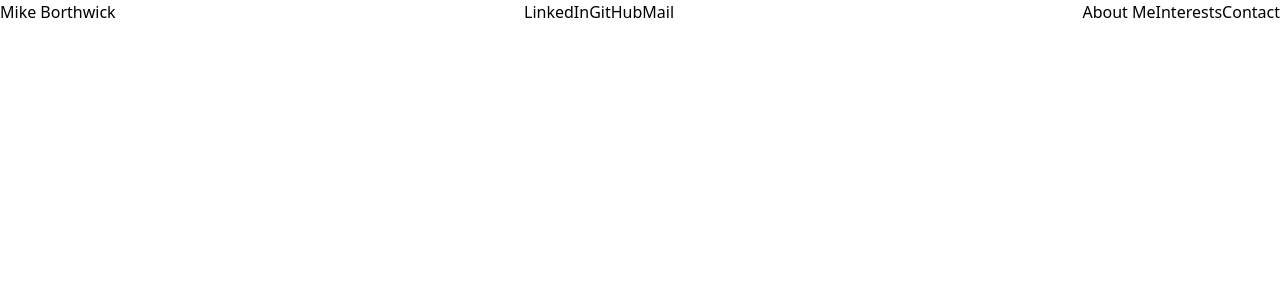
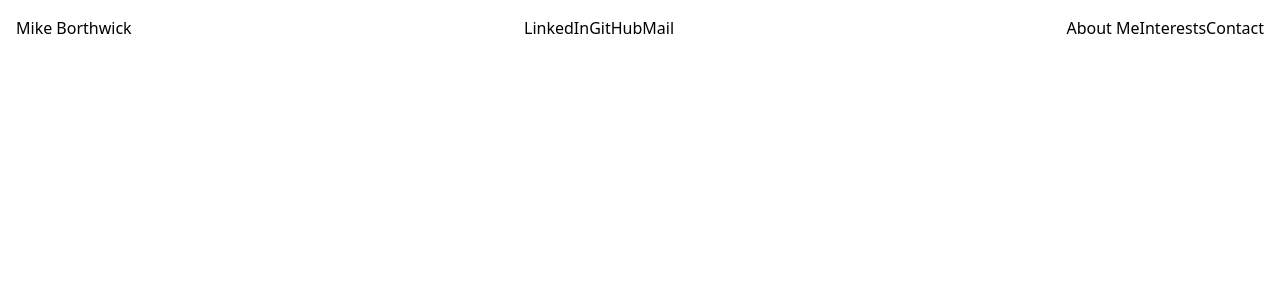
Before and after one commit to mhborthwick/portfolio, a React (Vite) app: page / in a window 1280 px wide. Shown: the top 300 px of the page. Built offline with nearby package versions, Linux system fonts and the light colour scheme.

Commit message:
feat: add layout component

```diff
--- /dev/null
+++ b/src/components/Layout.tsx
@@ -0,0 +1,9 @@
+type Props = {
+  children: React.ReactNode;
+};
+
+function Layout({ children }: Props) {
+  return <div className="m-4">{children}</div>;
+}
+
+export default Layout;
--- a/src/main.tsx
+++ b/src/main.tsx
@@ -2,12 +2,14 @@ import React from "react";
 import ReactDOM from "react-dom/client";
 import Header from "./components/Header";
 import { Icons, Icon } from "./components/Icon";
+import Layout from "./components/Layout";
 import { Nav, NavItem } from "./components/Nav";
 import Title from "./components/Title";
 import "./index.css";
 
 ReactDOM.createRoot(document.getElementById("root") as HTMLElement).render(
   <React.StrictMode>
+    <Layout>
       <Header>
         <Title />
         <Icons>
@@ -21,5 +23,6 @@ ReactDOM.createRoot(document.getElementById("root") as HTMLElement).render(
           <NavItem type="Contact" />
         </Nav>
       </Header>
+    </Layout>
   </React.StrictMode>
 );
```
Lines whose indentation alone changed are shown as unchanged.
